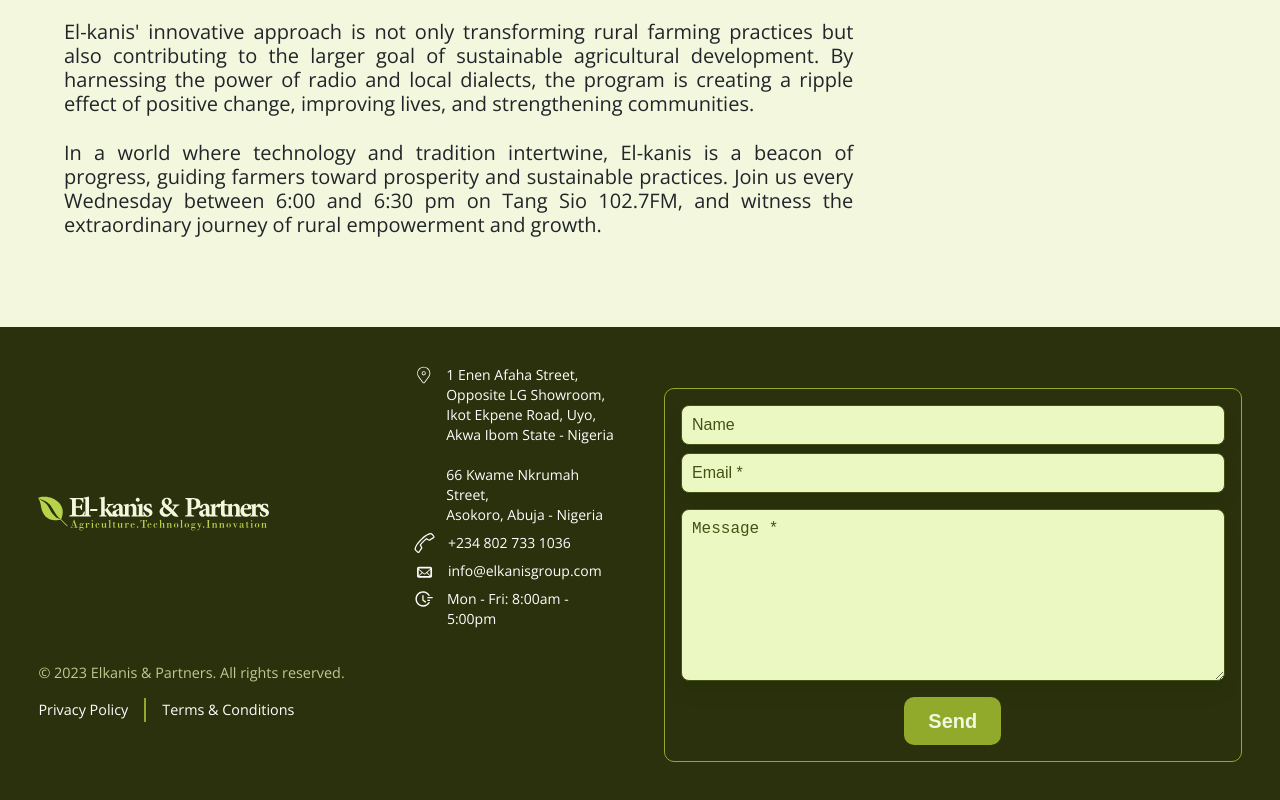
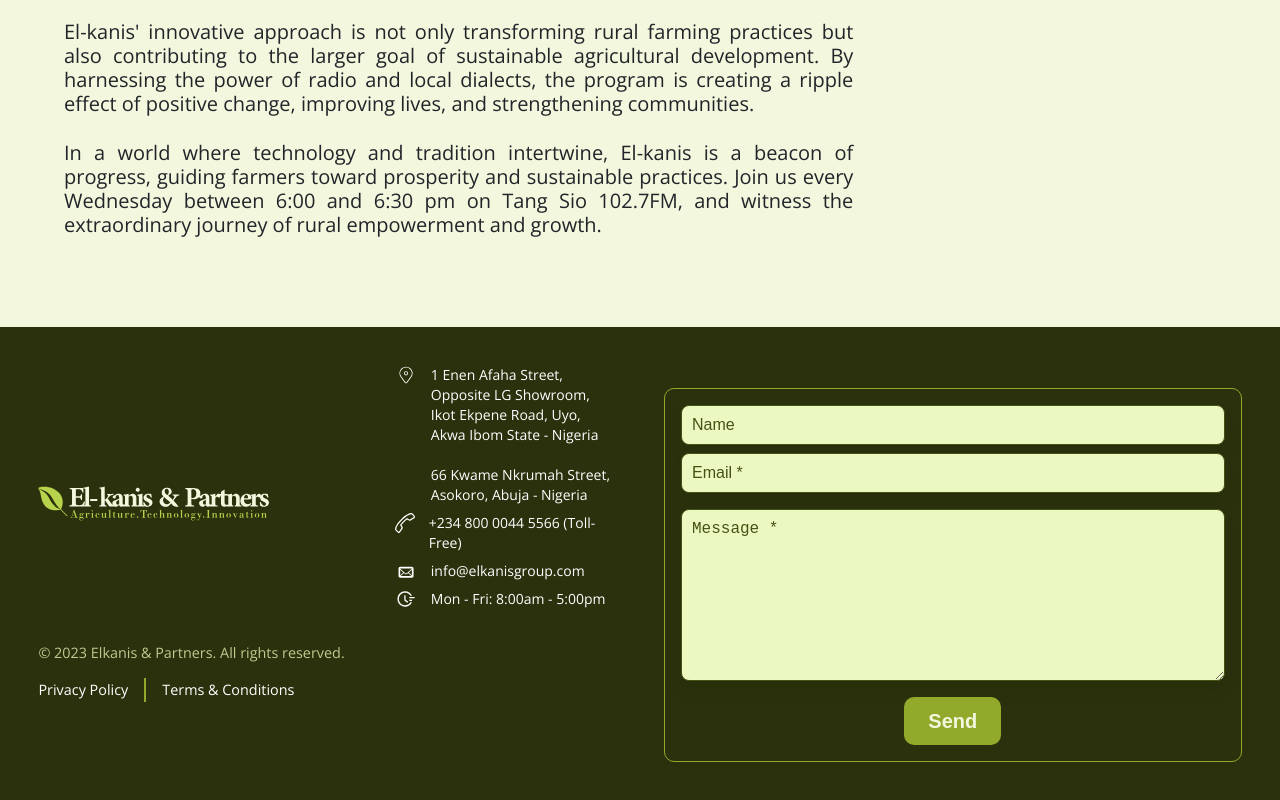
Before and after one commit to AbayomiOlaoye/elkanis_official_website, a React (Create React App) app: page /blogs in a window 1280 px wide. Shown: the part 2872-3672 px from the top of the page. Built offline with nearby package versions, Linux system fonts and the light colour scheme.

Commit message:
Add toll free line

```diff
--- a/src/components/Nav/Footer.js
+++ b/src/components/Nav/Footer.js
@@ -82,8 +82,8 @@ const Footer = () => {
             </div>
             <div className="footer__links--top flex">
               <SlCallEnd className="footer--icon" />
-              <a href="tel:+2348027331036" className="footer--text" style={{ color: '#fff' }}>
-                +234 802 733 1036
+              <a href="tel:+23480000445566" className="footer--text" style={{ color: '#fff' }}>
+                +234 800 0044 5566 (Toll-Free)
               </a>
             </div>
             <div className="footer__links--top flex">
```
